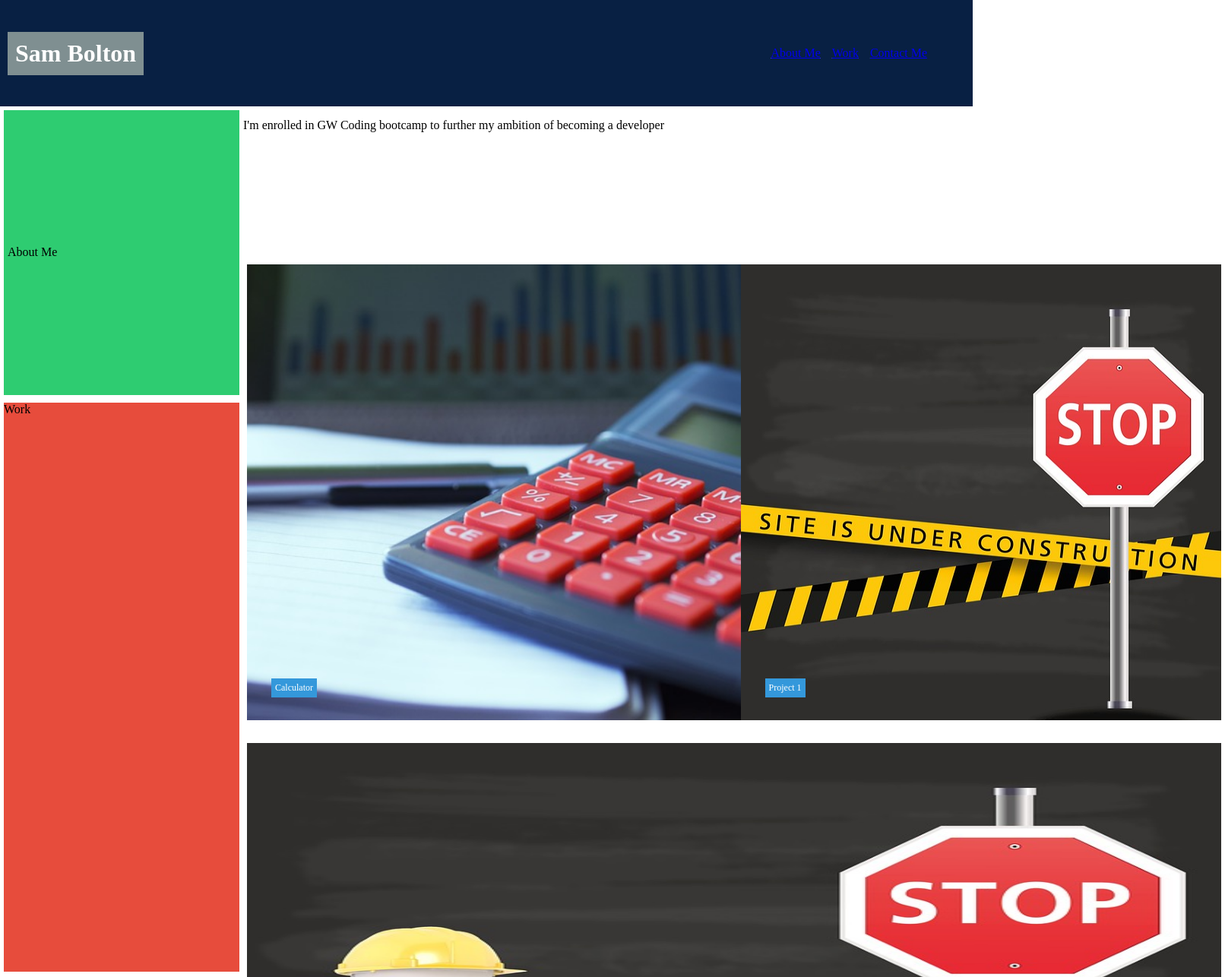
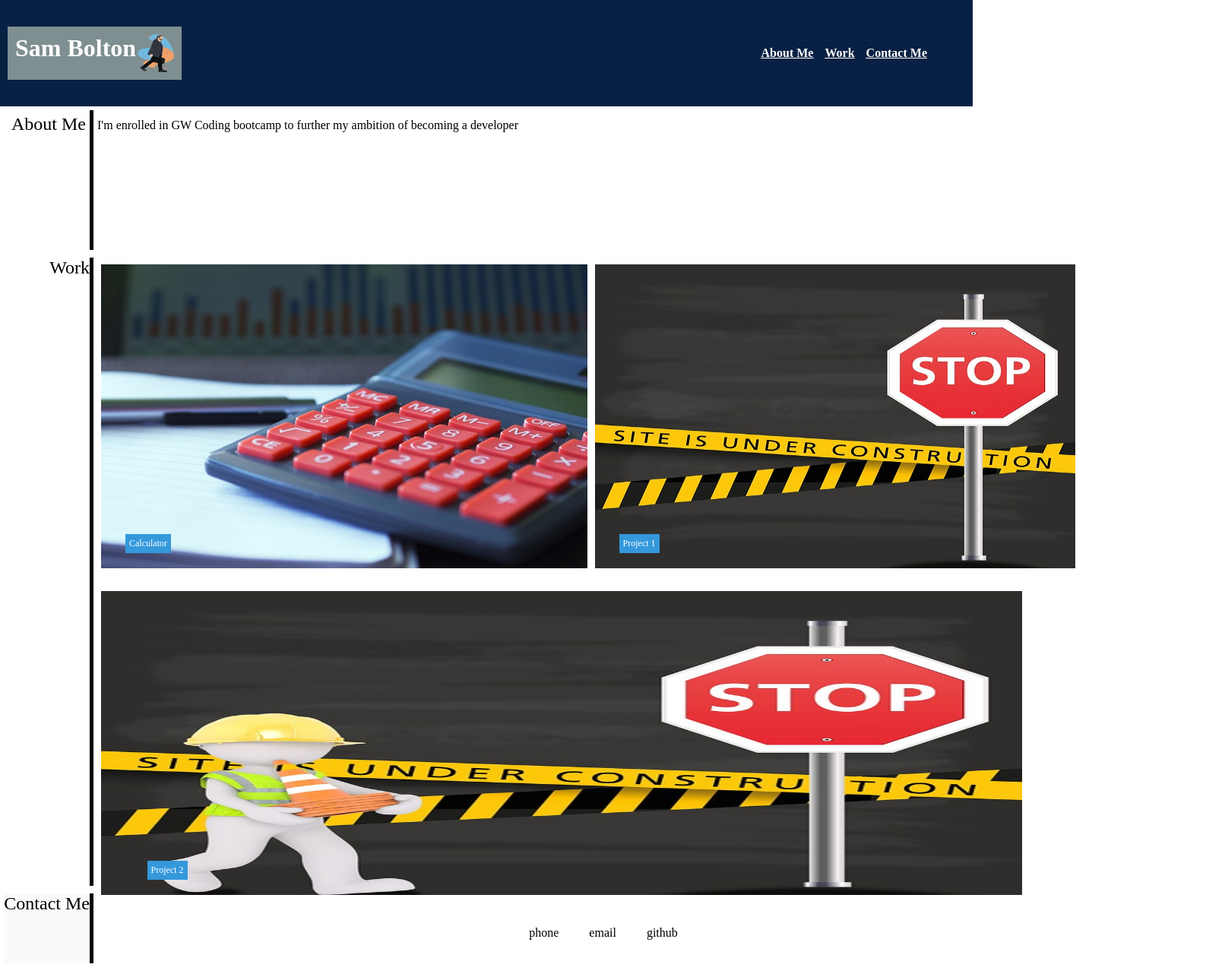
Before and after one commit to S-Bolt/Portfolio, a plain HTML site: page index.html in a window 1280 px wide. Shown: the top 1286 px of the page at 76% size, 1612 px wide, since content can reach past the window. Drawn offline with Linux system fonts and the light colour scheme.

Commit message:
styling changes

```diff
--- a/assets/css/style.css
+++ b/assets/css/style.css
@@ -19,10 +19,15 @@ header {
 }
 
 header h1{
-    display: inline-block;
+    display: flex;
     background-color: rgb(127, 143, 145);
     margin: 0;
     padding: 10px;
+}
+header h1 img{
+    height: 50px;
+    width: 50px;
+
 }
 
 header nav{
@@ -38,12 +43,16 @@ header nav ul {
    text-decoration: underline;
    margin-right: 50px;
    padding: 0;
-   color:white;
+
 }
 
 header nav ul li {
     display: inline-block;
     margin-left: 15px;
+}
+nav a {
+font-weight: bold;
+color:#fff;
 }
 
 main {
@@ -52,34 +61,43 @@ main {
 }
 
 .left-column {
-    flex: 0 0 25%;
+    flex: 0 0 10%;
     display: flex;
     flex-direction: column;
-
-
 
 }
 
 .left-section {
-    flex: 1;
-    background-color: #2ecc71;
+    flex: 2; /*changed from 1 and adjusted .middle-section flex to 9.*/
+    background-color: #ffffff;
     margin: 5px;
     display: flex;
     justify-content: flex-end; /* Align box to the right */
-    align-items: center; /* Center items vertically */
-
+    /*align-items: center; /* Center items vertically */
+    border-right: 5px solid black;
 }
 
 .middle-section {
-    flex: 2;
-    background-color: #e74c3c;
+    flex: 9;
+    background-color: #ffffff;
     margin: 5px;
+    border-right: 5px solid black;
 }
 
 .right-section {
     flex: 1;
-    background-color: #f39c12;
+    background-color: #fafafa;
     margin: 5px;
+    border-right: 5px solid black;
+}
+.left-column .box,
+.left-column .middle-section,
+.left-column .right-section {
+    text-align: right;
+
+    font-size: 150%;
+    color: #000000;
+    /*margin-right: 15px;  is giving the wrong type of margin and not selectign the text i want to provide margin to*/
 }
 
 .right-column {
@@ -117,28 +135,39 @@ main {
     height: 100%;
     margin-top: 25px;
     display: flex;
-    max-height: 600px;
+    max-height: 400px;
 }
 
 #project1 {
     height: 100%;
     margin-top: 25px;
     display: flex;
-    max-height: 600px;
+    max-height: 400px;
 }
 
 #project2 {
    height: 100%;
    margin-top: 25px;
    display: flex;
-   max-height: 600px;
+   max-height: 400px;
+   margin-right: 75px;
 }
 
 #project2 img {
     width: 100%;
 
 }
-
+.contact-me-row {
+    display: flex;
+    justify-content: center;
+}
+.contact-me-row nav ul {
+    display: flex;
+    list-style: none;
+}
+.contact-me-row nav ul li {
+    margin: 20px;
+}
 .label {
     position: absolute;
     bottom: 5%;
--- a/index.html
+++ b/index.html
@@ -7,7 +7,7 @@
 </head>
 <body>
     <header>
-        <h1>Sam Bolton</h1>
+        <h1>Sam Bolton <img src="./assets/images/man-4365597_1280.png" alt="avatar"></h1>
         <nav>
             <ul>
                 <li>
@@ -63,12 +63,13 @@
                 </div>
             </div>
             <div class="contact-me-row">
-                <ul>
-                    <li>phone</li>
-                    <li>email</li>
-                    <li>github</li>
-                </ul>
-
+                <nav>
+                    <ul>
+                        <li>phone</li>
+                        <li>email</li>
+                        <li>github</li>
+                    </ul>
+            </nav>
             </div>
 
 
```
Also changed, not shown: assets/images/man-4365597_1280.png (added).
